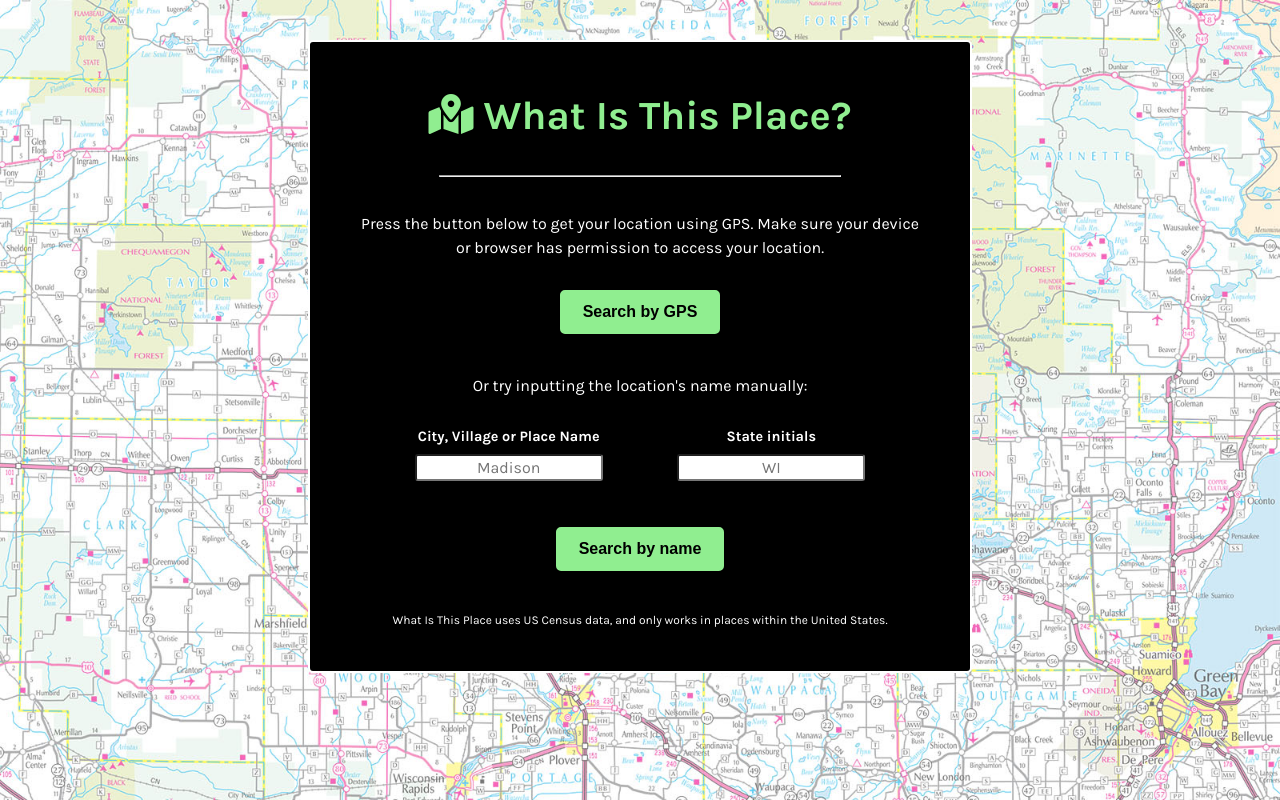
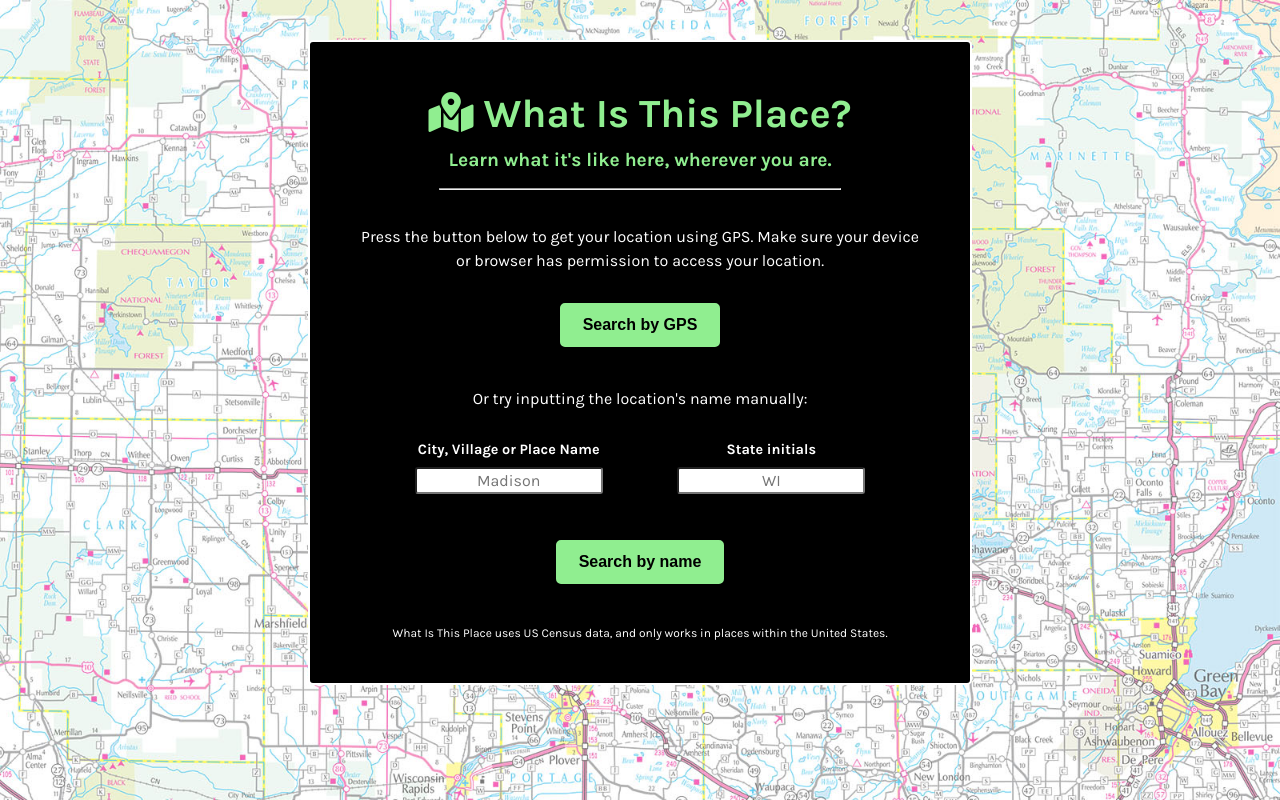
Before and after one commit to gusmcnair/WhatIsThisPlace, a plain HTML site: page index.html in a window 1280 px wide. Drawn offline with nearby package versions, Linux system fonts and the light colour scheme.

Commit message:
Minor updates to styling

```diff
--- a/index.html
+++ b/index.html
@@ -14,6 +14,7 @@
     <main>
         <header>
             <h1 class="main-head"><a href="index.html"><i class="fas fa-map-marked-alt"></i> What Is This Place?</a></h1>
+            <h3>Learn what it's like here, wherever you are.</h3>
         </header>
         <section class="place-info">
                 <article class="census-info">
--- a/main.css
+++ b/main.css
@@ -66,7 +66,8 @@ h1 {
 .main-head {
     color: lightgreen;
     font-size: 2.5rem;
-    line-height: 3rem;
+    line-height: 2rem;
+    padding-bottom: 15px;
 }
 
 p {
@@ -135,7 +136,7 @@ h2 {
 }
 
 h3 {
-    font-weight: 1.2rem;
+    font-size: 1.2rem;
     line-height: 1.6rem;
     text-align: center;
     color: lightgreen;
```
